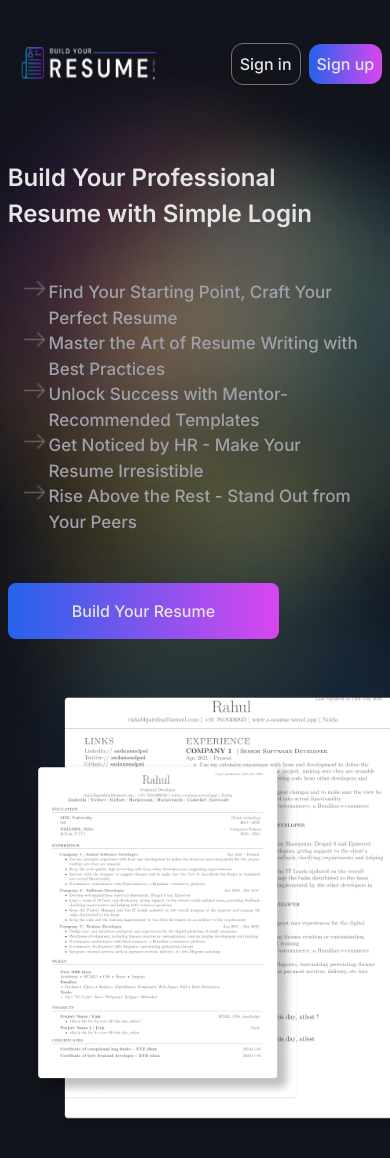
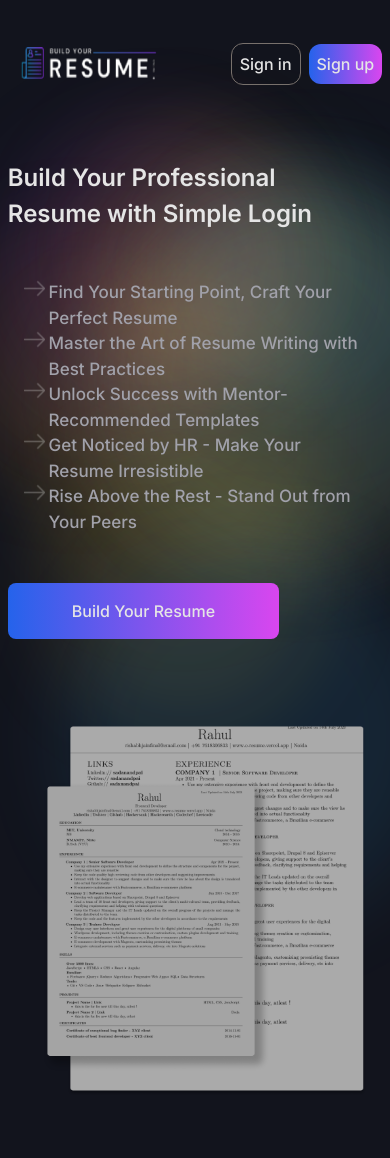
Before and after one commit to rishi23root/buildYourResume, a Next.js app: page / in a window 390 px wide. Shown: the top 1158 px of the page. Built offline with nearby package versions, Linux system fonts and the light colour scheme.

Commit message:
image brightness fix herosection

```diff
--- a/src/components/Sections/HeroSection.tsx
+++ b/src/components/Sections/HeroSection.tsx
@@ -88,17 +88,17 @@ function HeroSection({ editorLink }: { editorLink: string }) {
       </div>
 
       {/* images  */}
-      <div className="relative w-[26em] h-[30em] xl:scale-[1.1] lg:scale-[.9] md:scale-[.9] scale-[.75] translate-x-8 md:-translate-x-4   lg:-translate-x-2 xl:-translate-x-14 ">
+      <div className="relative w-[26em] h-[30em] xl:scale-[1.1] lg:scale-[.9] md:scale-[.9] scale-[.65] translate-x-4 md:-translate-x-4   lg:-translate-x-2 xl:-translate-x-14 ">
         <Image
           alt="example resume"
-          className="absolute rounded shadow right-[11%] top-[50%] -translate-y-1/2 scale-150"
+          className="absolute rounded right-[11%] top-[50%] -translate-y-1/2 scale-150 brightness-[.8]"
           src="/exmaple-resume2.png"
           width={306}
           height={396}
         />
         <Image
           alt="example resume"
-          className=" absolute rounded shadow right-[28%] top-[55%] -translate-y-1/2 scale-120 h-[28rem] w-[22rem]"
+          className=" absolute rounded right-[28%] top-[55%] -translate-y-1/2 scale-120 h-[28rem] w-[22rem] brightness-[.8]"
           src="/exmaple-resume1.png"
           width={306}
           height={430}
```
Also changed, not shown: public/exmaple-resume1.png, public/exmaple-resume2.png.
